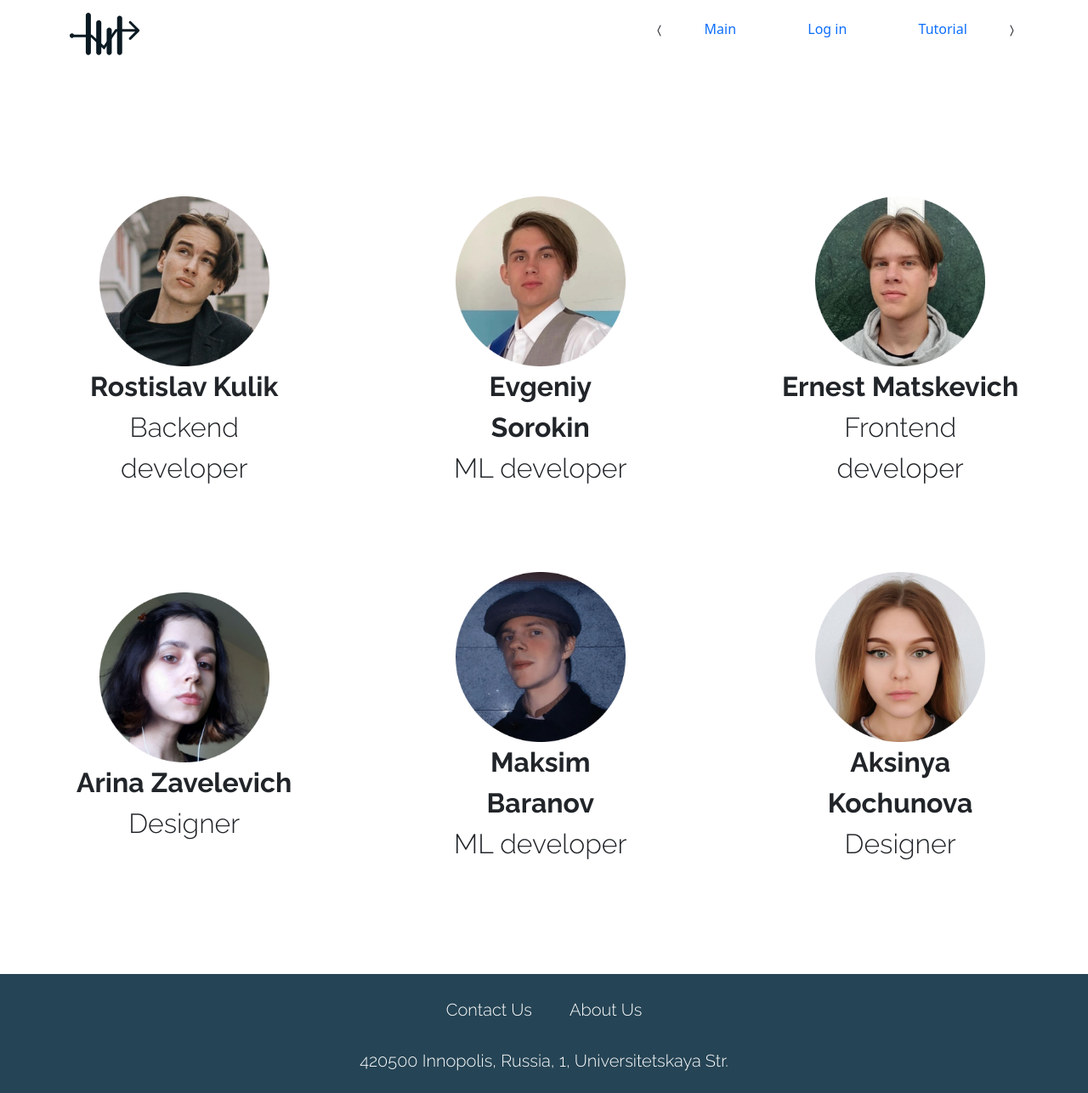
After one commit to r-kulik/clickml, a Django app: page /about_us in a window 1280 px wide. The commit adds this page. Shown: the whole page at 85% size. Run offline with Django 4.2, Linux system fonts and the light colour scheme.

Commit message:
Final commit, interface updated

```diff
--- a/server/server/urls.py
+++ b/server/server/urls.py
@@ -26,6 +26,8 @@ from workspace import consumers
 urlpatterns = [
     path('admin/', admin.site.urls),
     path('', main_page_views.index, name='Home page'),
+    path('tutorial', main_page_views.tutorial, name="Tutorial"),
+    path('about_us', main_page_views.aboutUs, name="About us")
 ]
 
 urlpatterns += [
--- /dev/null
+++ b/server/templates/about_us.html
@@ -0,0 +1,117 @@
+{% extends "header_footer.html" %}
+
+{% load static %}
+
+{% block title %} <title>About us</title> {% endblock %}
+
+{% block page %}
+
+    <style>
+
+
+        .image-row {
+
+            align-items: flex-end;
+            margin: 50px 0; /* Отступы сверху и снизу для блока с рядом картинок */
+
+        }
+
+        .image-container {
+            margin: 0 80px; /* Отступы слева и справа для элементов */
+
+        }
+
+        .image-container-placeholder{
+            display: flex;
+            justify-content: center;
+        }
+
+        .image-container img {
+            width: 200px; /* Ширина изображения */
+            height: auto; /* Автоматическая высота для сохранения пропорций */
+            /* margin-left: 60px;*/
+            display: flex;
+            justify-content: center;
+
+        }
+
+
+
+        .image-container p {
+            text-align: center; /* Выравнивание текста по центру */
+            margin: 0; /* Убираем отступы между абзацами внутри блока */
+            font-size: 2em;
+            align-self: center;
+        }
+    </style>
+
+
+<!-- ключевая ошибка: если мы хотим вкусно центрировать изображения и подписи, то тогда нужно было создавать не 2 ряда, а три колонки -->
+
+<table style="width: 100%; height: 100%; margin-bottom: 10%;" >
+    <tr>
+
+        <div class="image-row" style="align-content: center; align-items: center">
+            <td>
+            <div class="image-container">
+                <div class="image-container-placeholder">
+                    <img src='{% static "faces/rostislav.png" %}' alt="Image 1">
+                </div>
+                <p><b>Rostislav Kulik</b></p>
+                <p>Backend developer<br>&nbsp;<br>&nbsp;</p>
+            </div>
+                </td>
+            <td>
+            <div class="image-container">
+                <div class="image-container-placeholder">
+                    <img src='{% static "faces/evgen.png" %}' alt="Image 2">
+                </div>
+                <p><b>Evgeniy Sorokin</b></p>
+                <p>ML developer<br>&nbsp;<br>&nbsp;</p>
+            </div>
+                </td>
+            <td>
+            <div class="image-container">
+                <div class="image-container-placeholder">
+                <img src='{% static "faces/ernest.png" %}' alt="Image 3">
+                </div>
+                <p><b>Ernest Matskevich</b></p>
+                <p>Frontend developer<br>&nbsp;<br>&nbsp;</p>
+            </div>
+            </td>
+        </div>
+    </tr>
+
+    <tr>
+        <div class="image-row" style="align-content: center; align-items: center">
+            <td>
+            <div class="image-container">
+                <div class="image-container-placeholder">
+                <img src='{% static "faces/arina.png" %}' alt="Image 4">
+                </div>
+                <p><b>Arina Zavelevich</b></p>
+                <p>Designer</p>
+            </div>
+                </td>
+            <td>
+            <div class="image-container">
+                <div class="image-container-placeholder">
+                <img src='{% static "faces/maksim.png" %}' alt="Image 5">
+                </div>
+                <p><b>Maksim Baranov</b></p>
+                <p>ML developer</p>
+            </div>
+                </td>
+            <td>
+            <div class="image-container">
+                <div class="image-container-placeholder">
+                <img src='{% static "faces/axi.png" %}' alt="Image 6">
+                </div>
+                <p><b>Aksinya Kochunova</b></p>
+                <p>Designer</p>
+            </div>
+            </td>
+        </div>
+    </tr>
+</table>
+{% endblock %}
--- a/server/templates/header_footer.html
+++ b/server/templates/header_footer.html
@@ -57,9 +57,9 @@
 }
 
     </style>
-    <a href="#" class="footer-links"><p>Contact Us</p></a>
-    <a href="#" class="footer-links"><p>About Us</p></a>
-    <p>Innopolis, Russia, 420500429, All rights reserved </p>
+    <a href="t.me/kulik_tk" class="footer-links"><p>Contact Us</p></a>
+    <a href="/about_us" class="footer-links"><p>About Us</p></a>
+    <p>420500 Innopolis, Russia, 1, Universitetskaya Str.</p>
 </footer>
 
 {% endblock %}
--- a/server/templates/mainpage.html
+++ b/server/templates/mainpage.html
@@ -14,7 +14,7 @@
 
     <div style="position:relative; overflow: hidden; width: 100%; height: 100vh;" id="vanta-canvas">
 
-        <div style="border-radius:15px;margin-top: 15%; margin-left:30%; margin-right:30%; background: white;  border: 3px solid var(--text, #79E34F);"><h1 style="text-align: center; font-size: 150px;"><b>CLICK ML</b></h1></div>
+        <div style="border-radius:15px;margin-top: 15%; margin-left:30%; margin-right:30%; background: white;  border: 3px solid var(--text, #79E34F);"><h1 style="text-align: center; font-size: 100px;"><b>CLICK ML</b></h1></div>
         <div style="border-radius:15px;margin-top: 5%; margin-left:30%; margin-right:30%; background: white;  border: 3px solid var(--text, #79E34F);"><p style="text-align: center;font-size: 40px;">We help you doing ML things</p></div>
 
     </div>
--- a/server/workspace/main_page_views.py
+++ b/server/workspace/main_page_views.py
@@ -60,3 +60,19 @@ def index(request: HttpRequest) -> HttpResponse:
     print('main page is rendering')
     context = BasePageContext(request)
     return TemplateResponse(request, "mainpage.html", context={'context': context})
+
+
+def tutorial(request: HttpRequest) -> HttpResponse:
+    return TemplateResponse(
+        request,
+        "tutorial.html",
+        context={'context': BasePageContext(request)}
+    )
+
+
+def aboutUs(request: HttpRequest) -> HttpResponse:
+    return TemplateResponse(
+        request,
+        "about_us.html",
+        context={'context': BasePageContext(request)}
+    )
```
Also changed, not shown: server/templates/tutorial.html (added, +19 -0 lines), server/static/faces/arina.png (added), server/static/faces/axi.png (added), server/static/faces/ernest.png (added), server/static/faces/evgen.png (added), server/static/faces/maksim.png (added), server/static/faces/rostislav.png (added).
